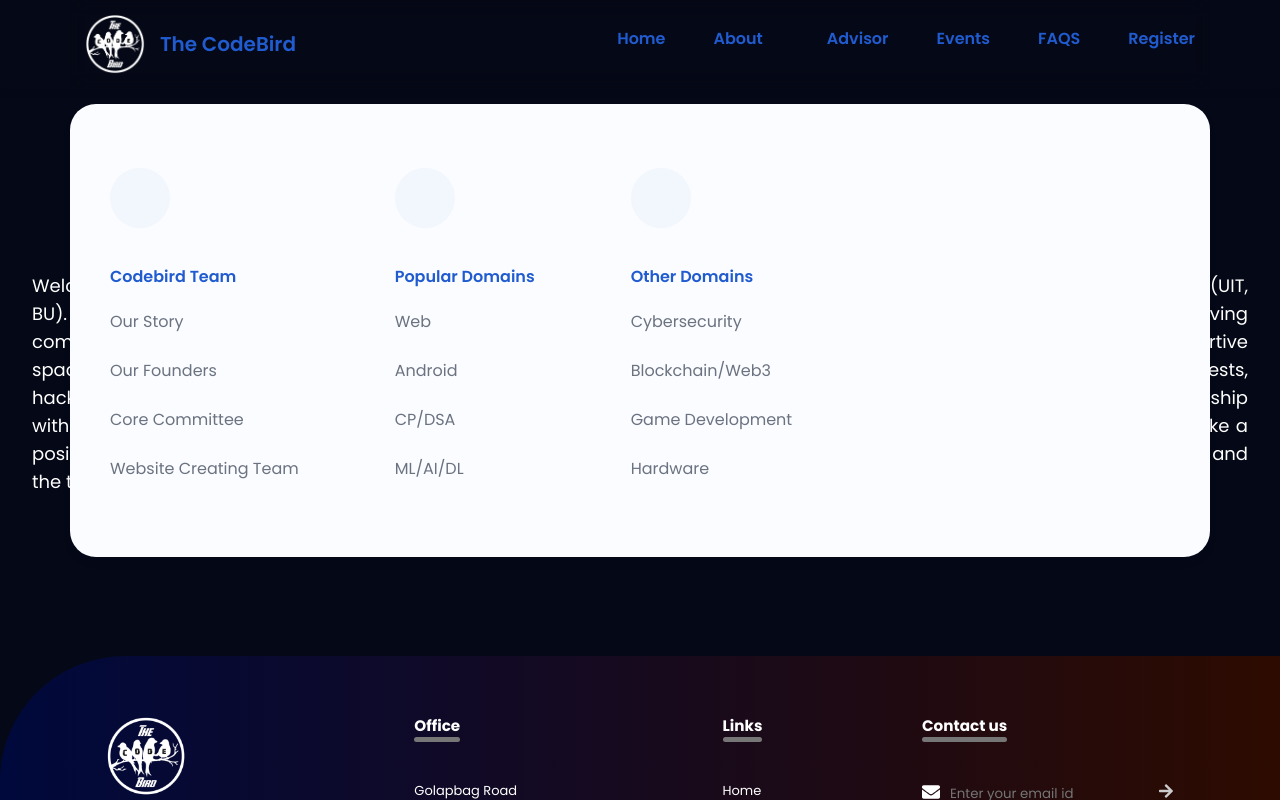
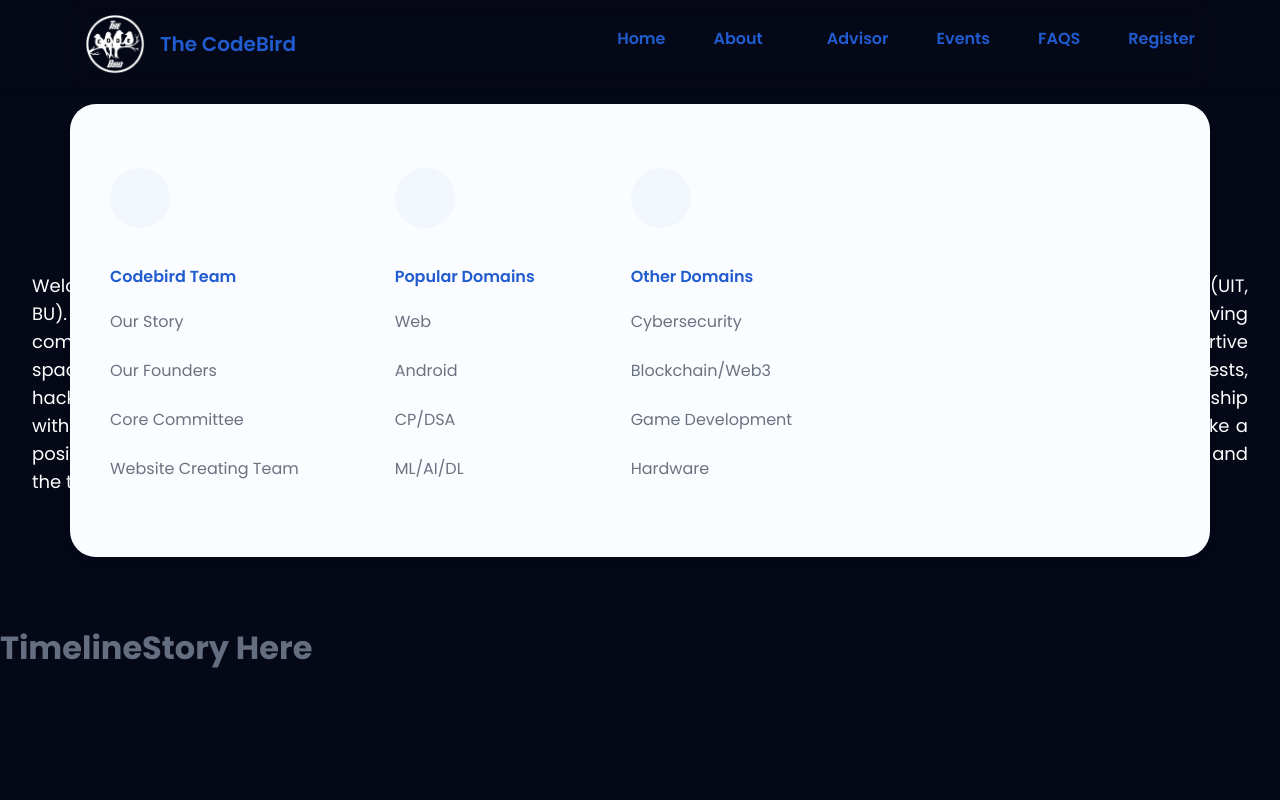
Before and after one commit to thecodebirduitbu/The-Code-Bird-Website, a React (Create React App) app: page /ourstory in a window 1280 px wide. Shown: the top 800 px of the page. Built offline with nearby package versions, Linux system fonts and the light colour scheme; some icons are missing.

Commit message:
Added timelinestory in ourstory.jsx

```diff
--- a/src/components/CodebirdTeamMegaNav/OurStory.jsx
+++ b/src/components/CodebirdTeamMegaNav/OurStory.jsx
@@ -1,5 +1,5 @@
 import React from "react";
-
+import TimelineStory from "./TimelineStory";
 function OurStory() {
   return (
     <div className="py-[10rem]">
@@ -21,6 +21,9 @@ function OurStory() {
         joy of coding and the thrill of pushing boundaries. Together, we'll soar
         to new heights!
       </p>
+      <div className="pt-16">
+        <TimelineStory />
+      </div>
     </div>
   );
 }
```
